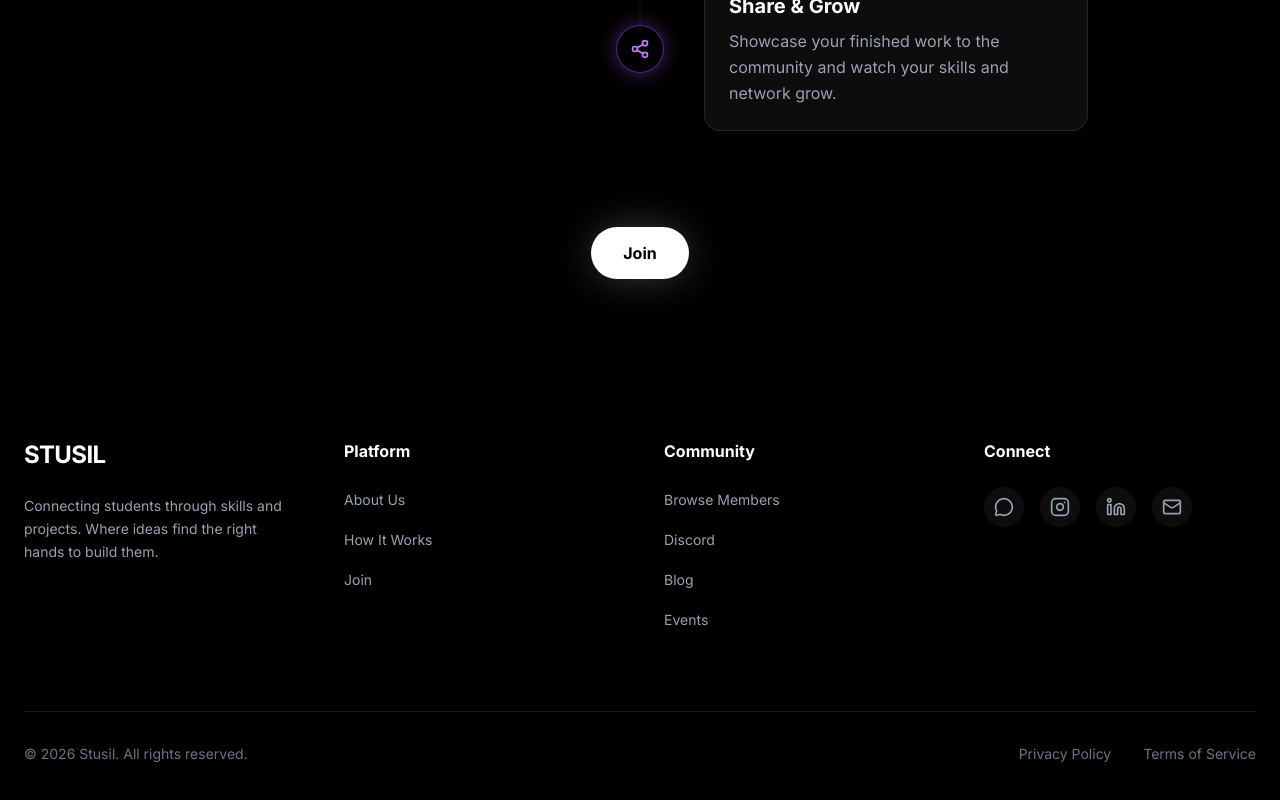
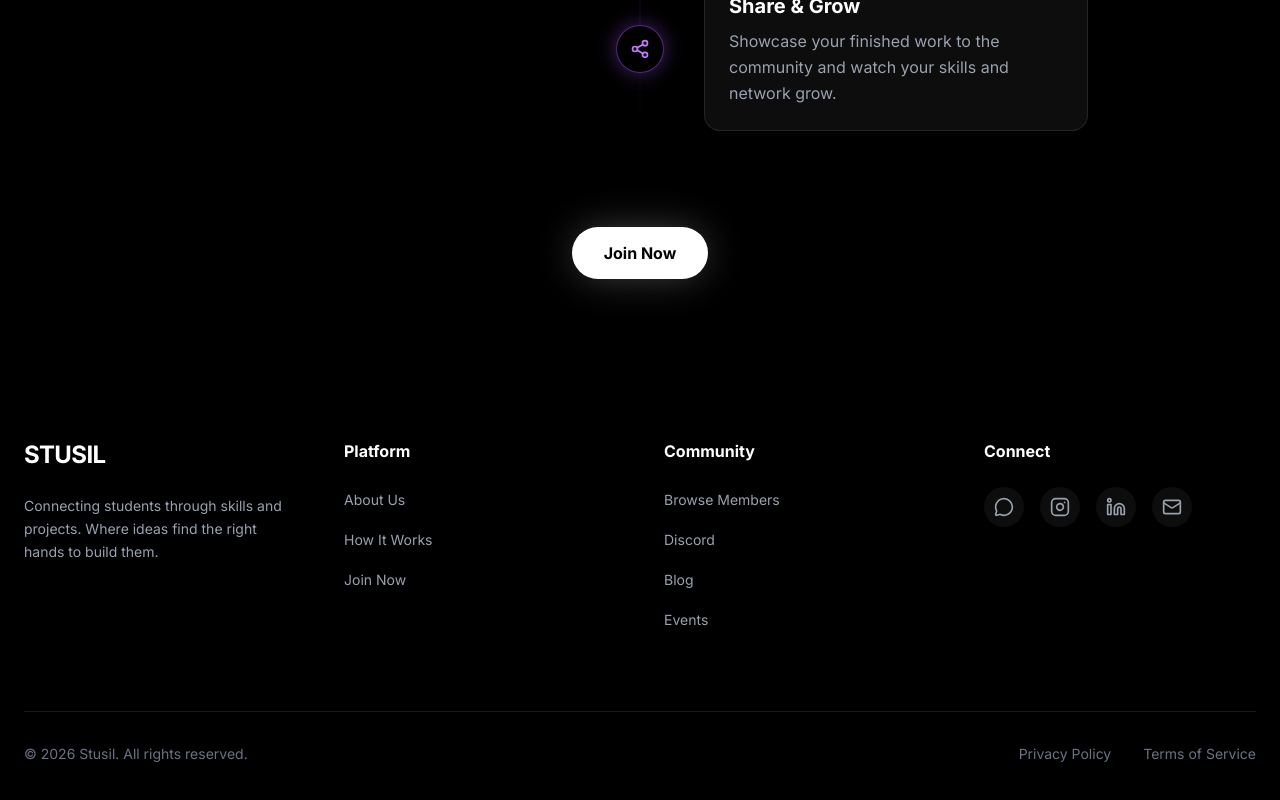
Before and after one commit to Stusil-Org/stusilwebapp, a Next.js app: page /how-it-works in a window 1280 px wide. Shown: the part 1047-1847 px from the top of the page. Built offline with nearby package versions, Linux system fonts and the light colour scheme.

Commit message:
Update Join text to Join Now

```diff
--- a/src/app/how-it-works/page.tsx
+++ b/src/app/how-it-works/page.tsx
@@ -121,7 +121,7 @@ export default function HowItWorksPage() {
                 >
                     <Link href="/join">
                         <button className="rounded-full bg-white px-8 py-3.5 text-base font-bold text-black shadow-[0_0_40px_-5px_rgba(255,255,255,0.3)] transition-all hover:scale-105 hover:shadow-[0_0_60px_-10px_rgba(255,255,255,0.4)]">
-                            Join
+                            Join Now
                         </button>
                     </Link>
                 </motion.div>
--- a/src/app/join/page.tsx
+++ b/src/app/join/page.tsx
@@ -79,7 +79,7 @@ export default function JoinPage() {
                             type="submit"
                             className="mt-4 w-full rounded-xl bg-gradient-to-r from-purple-500 to-purple-600 py-3.5 text-base font-bold text-white shadow-lg shadow-purple-500/25 transition-all hover:scale-[1.02] hover:shadow-purple-500/40 focus:outline-none focus:ring-2 focus:ring-purple-500 focus:ring-offset-2 focus:ring-offset-black"
                         >
-                            Join
+                            Join Now
                         </button>
                     </form>
                 </div>
--- a/src/app/page.tsx
+++ b/src/app/page.tsx
@@ -53,7 +53,7 @@ export default function Home() {
           <div className="flex flex-col items-center space-y-4 md:flex-row md:space-x-6 md:space-y-0">
             <Link href="/join">
               <button className="group relative rounded-full bg-white px-8 py-3.5 text-base font-bold text-black shadow-[0_0_40px_-5px_rgba(255,255,255,0.3)] transition-all hover:scale-105 hover:shadow-[0_0_60px_-10px_rgba(255,255,255,0.4)]">
-                Join
+                Join Now
               </button>
             </Link>
 
--- a/src/components/footer.tsx
+++ b/src/components/footer.tsx
@@ -7,7 +7,7 @@ const footerLinks = [
         links: [
             { name: "About Us", href: "/about" },
             { name: "How It Works", href: "/how-it-works" },
-            { name: "Join", href: "/join" },
+            { name: "Join Now", href: "/join" },
         ],
     },
     {
```
